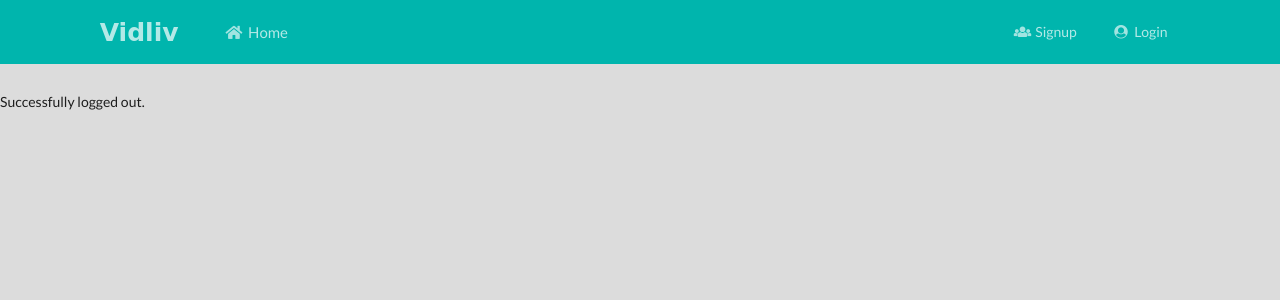
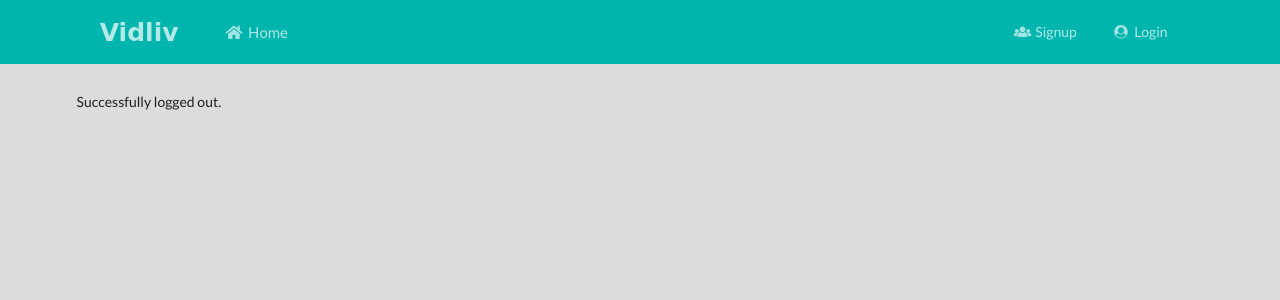
Before and after one commit to IOEWRC/vidliv, a Django app: page /accounts/logout/ in a window 1280 px wide. Shown: the top 300 px of the page. Run offline with Django 3.2, Linux system fonts and the light colour scheme; the visitor is signed in with stand-in values (Sample User, id 1); some web fonts are replaced.

Commit message:
simple ui fix

```diff
--- a/registration/templates/registration/logout.html
+++ b/registration/templates/registration/logout.html
@@ -3,12 +3,11 @@
 
 {% block title %}{% trans "Logged out" %}{% endblock %}
 
-<div class="ui borderless fixed navmenu menu">
-        <div class="ui stacked segment">
+
 {% block content %}
-
+<div class="ui container">
 <p>{% trans "Successfully logged out" %}.</p>
-
+</div>
 {% endblock %}
 
 </div>
--- a/templates/landingpage.html
+++ b/templates/landingpage.html
@@ -1,8 +1,9 @@
 {% extends 'base.html' %}
 
 
-<div class="wrapper">
+
 {% block content %}
+<div class="ui container">
 <div class="ui middle aligned center aligned grid">
     <h1 class="ui large header">VidLIV: Live Video Streaming and Broadcasting</h1>
     <p>Pellentesque habitant morbi tristique senectus et netus et malesuada fames ac turpis egestas. Vestibulum tortor quam, feugiat vitae, ultricies eget, tempor sit amet, ante. Donec eu libero sit amet quam egestas semper. Aenean ultricies mi vitae est. Mauris placerat eleifend leo. Quisque sit amet est et sapien ullamcorper pharetra. Vestibulum erat wisi, condimentum sed, commodo vitae, ornare sit amet, wisi. Aenean fermentum, elit eget tincidunt condimentum, eros ipsum rutrum orci, sagittis tempus lacus enim ac dui. Donec non enim in turpis pulvinar facilisis. Ut felis. Praesent dapibus, neque id cursus faucibus, tortor neque egestas augue, eu vulputate magna eros eu erat. Aliquam erat volutpat. Nam dui mi, tincidunt quis, accumsan porttitor, facilisis luctus, metus</p>
--- a/test_home_app/templates/test_home_app/home.html
+++ b/test_home_app/templates/test_home_app/home.html
@@ -7,9 +7,11 @@
 {% endblock %}
 
 {% block content %}
+<div class="ui container">
 <p><h1>Welcome to VidLIV</h1></p>
 <p>Coming soon</p>
 <p>You're {{ request.user.username }}</p>
 <!-- <a href="{% url 'auth_logout' %}">Logout</a><br>
 <a href="{% url 'auth_password_change' %}">Change password</a> -->
+</div>
 {% endblock %}
```
